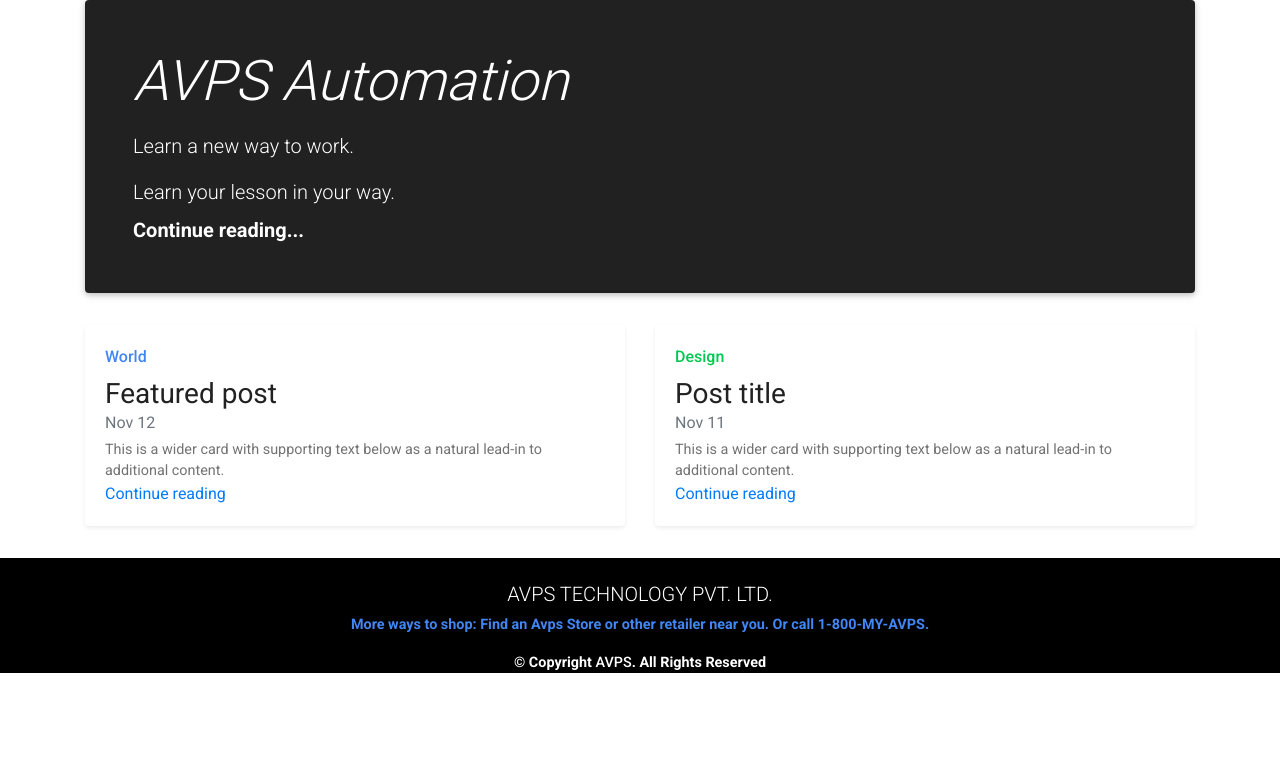
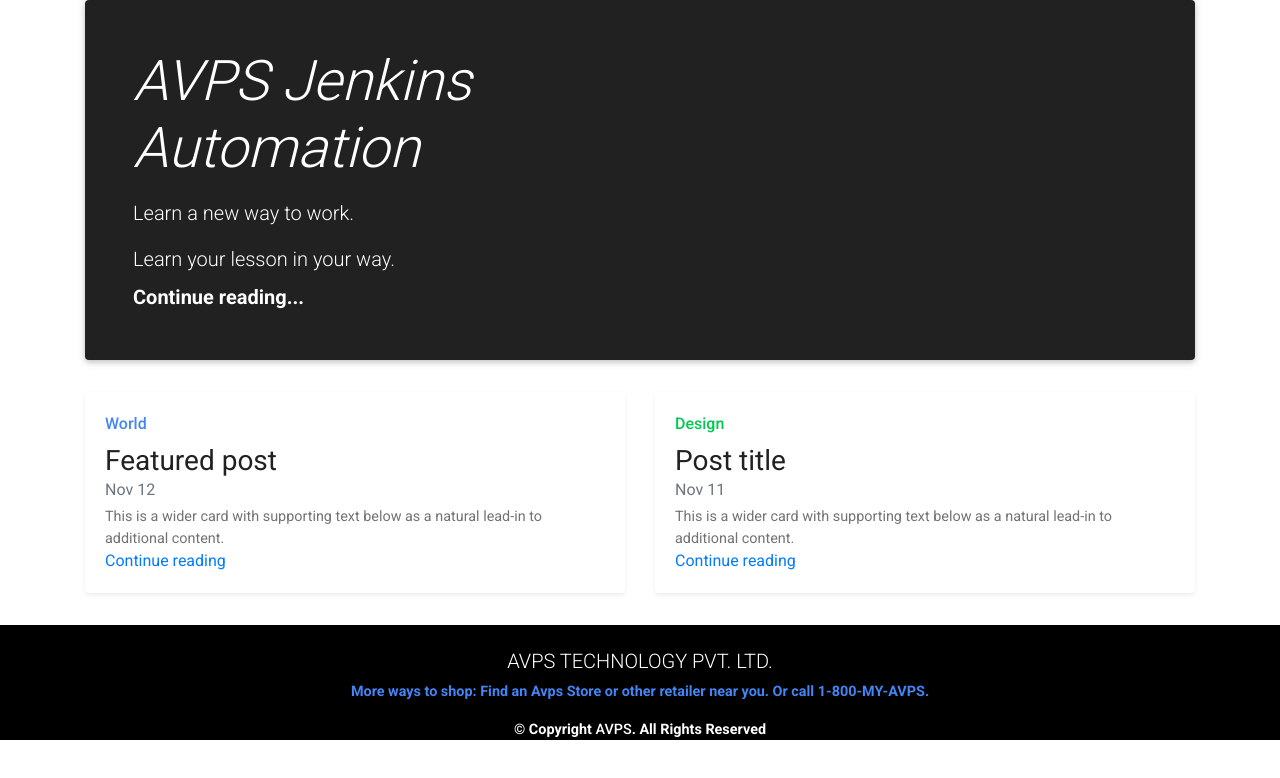
Before and after one commit to SaadhyaV/AvpsAutomation, a plain HTML site: page AvpsAutomation/WebContent/index.html in a window 1280 px wide. Drawn offline with nearby package versions, Linux system fonts and the light colour scheme; some packages are replaced by stand-ins of ours.

Commit message:
index file

```diff
--- a/AvpsAutomation/WebContent/index.html
+++ b/AvpsAutomation/WebContent/index.html
@@ -23,7 +23,7 @@
 
  <div class="jumbotron p-3 p-md-5 text-white rounded bg-dark">
     <div class="col-md-6 px-0 text-white">
-      <h1 class="display-4 font-italic">AVPS Automation</h1>
+      <h1 class="display-4 font-italic">AVPS Jenkins Automation</h1>
       <p class="lead my-3">Learn a new way to work.</p>
       <p class="lead my-2">Learn your lesson in your way.</p>
       <p class="lead mb-0"><a href="#" class="text-white font-weight-bold">Continue reading...</a></p>
```
